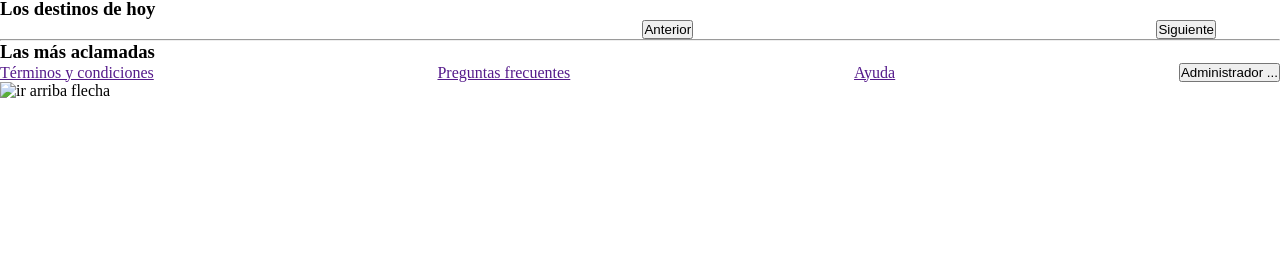
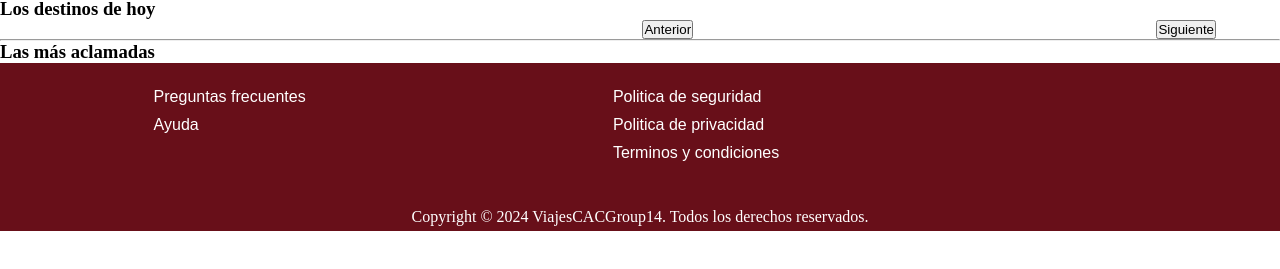
Before and after one commit to SilvioAlfredo/viajesCodogroup14, a plain HTML site: page index.html in a window 1280 px wide. Shown: the part 217-486 px from the top of the page. Drawn offline with Linux system fonts and the light colour scheme.

Commit message:
Se agrega footer al index

```diff
--- a/index.html
+++ b/index.html
@@ -62,16 +62,35 @@
           </div>
       </section>
     </main>
-    <footer class="footer">
-      <nav class="navegacion">
-        <ul class="listaNav">
-          <li class="listaItem"><a class="linkNav" href="">Términos y condiciones</a></li>
-          <li class="listaItem"><a class="linkNav" href="">Preguntas frecuentes</a></li>
-          <li class="listaItem"><a class="linkNav" href="">Ayuda</a></li>
-          <li class="listaItem"><button class="administradorPeliculas" href="">Administrador ...</button></li>
-        </ul>
-      </nav>
-      <a class="flechaArriba"><img src="" alt="ir arriba flecha"></a>
+    <footer>
+
+      <div class="footer-personal">
+
+        <div class="links">
+          <p>Preguntas frecuentes</p>
+          <p>Ayuda</p>
+        </div>
+
+        <div class="links">
+          <p>Politica de seguridad</p>
+          <p>Politica de privacidad</p>
+          <p>Terminos y condiciones</p>
+        </div>
+
+        <div>
+          <div>
+            <a href="https://www.whatsapp.com/?lang=es" target="_blank"><i class="bi bi-whatsapp"></i></a>
+            <a href="https://twitter.com/?lang=es" target="_blank"><i class="bi bi-twitter"></i></a>
+            <a href="https://www.instagram.com/" target="_blank"><i class="bi bi-instagram"></i></a>
+            <a href="https://es-la.facebook.com/" target="_blank"><i class="bi bi-facebook"></i></a>
+          </div>
+        </div>
+
+      </div>
+
+      <p class="copyright">Copyright © 2024 ViajesCACGroup14. Todos los derechos reservados.</p>
+
     </footer>
   </body>
+  </body>
 </html>
```
